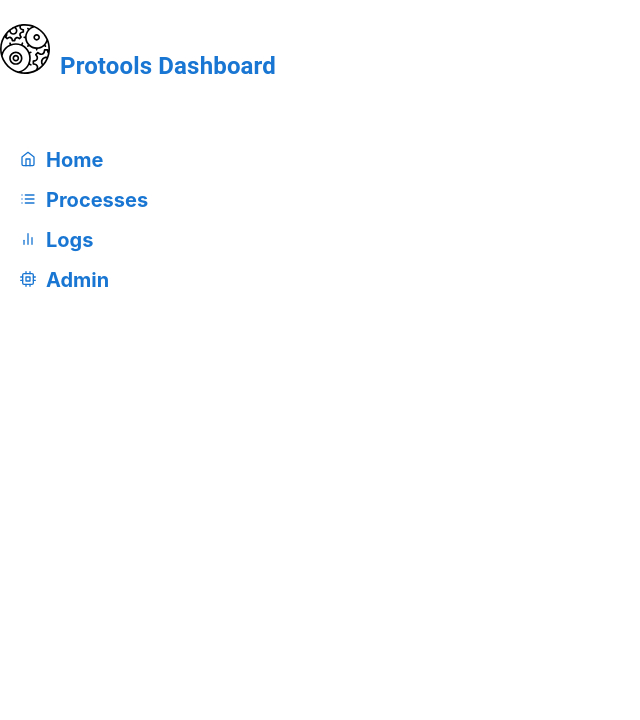
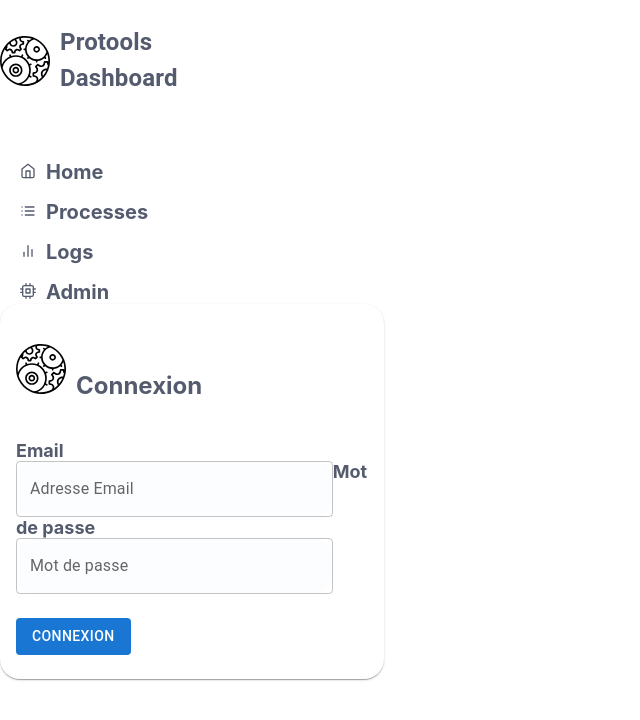
Before and after one commit to POCProtools/ProtoolsUI, a React (Create React App) app: page / in a window 1280 px wide. Shown: the top 720 px of the page, without its empty margins (0-640 px from the left). Built offline with nearby package versions, Linux system fonts and the light colour scheme.

Commit message:
add all connexion card element

```diff
--- a/src/App.js
+++ b/src/App.js
@@ -1,8 +1,15 @@
 import Home from "components/pages/home/component"
+import Login from "components/pages/login/component"
 import "./App.css"
+import { ThemeProvider } from "@mui/system"
+import theme from "theme"
 
 function App() {
-  return <Home />
+  return (
+    <ThemeProvider theme={theme}>
+      <Login />
+    </ThemeProvider>
+  )
 }
 
 export default App
--- a/src/components/pages/home/component.js
+++ b/src/components/pages/home/component.js
@@ -1,10 +1,23 @@
 import React from "react"
 import SideBar from "components/shared/sidepanel"
-
+import { Grid, Typography, Link, CardContent } from "@mui/material"
+import CustomCard from "components/shared/card"
 const Home = () => {
   return (
     <>
       <SideBar />
+      <CustomCard>
+        <CardContent>
+          <Typography gutterBottom variant="h5" component="h2">
+            CardContent example
+          </Typography>
+          <Typography variant="body2" color="textSecondary" component="p">
+            This Card's children are wrapped in a CardContent component, which
+            adds 16px of padding around the edges. The last CardContent in a
+            group of children will get 24px of padding on the bottom.
+          </Typography>
+        </CardContent>
+      </CustomCard>
     </>
   )
 }
--- /dev/null
+++ b/src/components/pages/login/component.js
@@ -0,0 +1,98 @@
+import React from "react"
+import SideBar from "components/shared/sidepanel"
+import { makeStyles } from "tss-react/mui"
+import {
+  Grid,
+  Typography,
+  Link,
+  CardContent,
+  TextField,
+  Button,
+} from "@mui/material"
+import CustomCard from "components/shared/card"
+import CustomTextField from "components/shared/textfield"
+import Logo from "components/shared/logo"
+import palette from "theme/colors"
+
+const useStyles = makeStyles()(theme => {
+  return {
+    card: {
+      display: "flex",
+      alignItems: "center",
+      justifyContent: "center",
+      width: "30%",
+    },
+    logo: {
+      padding: 20,
+      marginLeft: 20,
+    },
+    titleCard: {
+      display: "inline-block",
+      marginLeft: 10,
+      fontSize: 24,
+      fontWeight: "bold",
+      color: palette.primary.main,
+    },
+    TextField: {
+      height: "10%",
+      width: "90%",
+    },
+    inputTitle: {
+      alignItems: "left",
+      fontSize: 18,
+      fontWeight: "bold",
+      paddingBottom: 10,
+    },
+    boutonConnexion: {
+      backgroundColor: palette.secondary.main,
+      padding: "18px 36px",
+      justifyContent: "center",
+      fontSize: "18px",
+    },
+  }
+})
+const Login = () => {
+  const { classes } = useStyles()
+  return (
+    <>
+      <SideBar />
+      <CustomCard className={classes.card}>
+        <CardContent>
+          <Grid spacing={2} sx={{ marginTop: 3, marginBottom: 5 }}>
+            <Logo className={classes.logo} />
+            <span className={classes.titleCard}>Connexion</span>
+          </Grid>
+          <Grid
+            direction="column"
+            spacing={3}
+            sx={{ marginTop: 3, marginBottom: 3 }}
+            xs={4}
+          >
+            <span className={classes.inputTitle}>Email</span>
+            <CustomTextField
+              className={classes.TextField}
+              variant="outlined"
+              label="Adresse Email"
+            />
+            <span className={classes.inputTitle}>Mot de passe</span>
+            <CustomTextField
+              className={classes.TextField}
+              variant="outlined"
+              label="Mot de passe"
+              type="password"
+            />
+          </Grid>
+          <Button
+            variant="contained"
+            disableElevation
+            sx={classes.boutonConnexion}
+          >
+            Connexion
+          </Button>
+        </CardContent>
+      </CustomCard>
+    </>
+  )
+}
+
+export default Login
--- /dev/null
+++ b/src/components/shared/card.js
@@ -0,0 +1,15 @@
+import React from "react"
+import { makeStyles } from "tss-react/mui"
+import { Card, Typography, CardContent } from "@mui/material"
+import { alpha, styled } from "@mui/material/styles"
+import palette from "theme/colors"
+
+const CustomCard = styled(Card)(({ theme }) => ({
+  color: palette.primary.main,
+  borderRadius: 20,
+  boxShadow: 3,
+  position: "relative",
+  zIndex: 0,
+}))
+
+export default CustomCard
--- a/src/components/shared/sidepanel.js
+++ b/src/components/shared/sidepanel.js
@@ -1,22 +1,25 @@
 import React, { useState } from "react"
-import { Grid, Typography, Link } from "@mui/material"
+import { Grid, Typography, Link, CardContent, Button } from "@mui/material"
 import { makeStyles } from "tss-react/mui"
-import { alpha, styled } from "@mui/material/styles"
 import { FiHome, FiList, FiBarChart2, FiCpu } from "react-icons/fi"
 
 import Logo from "./logo"
+import { ThemeProvider } from "@mui/private-theming"
+import theme from "theme"
+import palette from "theme/colors"
 
 const useStyles = makeStyles()(theme => {
   return {
     logo: {
       padding: 20,
+      marginLeft: 20,
     },
     titleSidebar: {
       display: "inline-block",
       marginLeft: 10,
       fontSize: 24,
       fontWeight: "bold",
-      color: theme.palette.primary,
+      color: palette.primary.main,
     },
 
     textSidebar: {
@@ -24,10 +27,11 @@ const useStyles = makeStyles()(theme => {
       marginLeft: 10,
       fontSize: 20,
       fontWeight: "bold",
-      color: theme.palette.primary,
+      color: palette.primary.main,
     },
     icon: {
       marginLeft: 20,
+      color: palette.primary.main,
     },
   }
 })
@@ -36,14 +40,17 @@ const SideBar = () => {
   const { classes } = useStyles()
   //TODO : Gestion state page actuelle
   return (
-    <>
+    <ThemeProvider theme={theme}>
       <Typography color="primary" noWrap>
         <Grid spacing={2} sx={{ marginTop: 3, marginBottom: 5 }}>
           <Logo className={classes.logo} />
-          <span className={classes.titleSidebar}>Protools Dashboard</span>
+          <span className={classes.titleSidebar}>
+            Protools <br />
+            Dashboard
+          </span>
         </Grid>
       </Typography>
-      <Grid direction="column" spacing={3} sx={{ marginTop: 3 }}>
+      <Grid direction="column" spacing={3} sx={{ marginTop: 3 }} xs={4}>
         <Link to="/" className={classes.link}>
           <Grid sx={{ marginTop: 2 }}>
             <FiHome className={classes.icon} />
@@ -69,7 +76,7 @@ const SideBar = () => {
           </Grid>
         </Link>
       </Grid>
-    </>
+    </ThemeProvider>
   )
 }
 
--- /dev/null
+++ b/src/components/shared/textfield.js
@@ -0,0 +1,14 @@
+import React from "react"
+import { makeStyles } from "tss-react/mui"
+import { TextField } from "@mui/material"
+import { alpha, styled } from "@mui/material/styles"
+import palette from "theme/colors"
+
+const CustomTextField = styled(TextField)(({ theme }) => ({
+  color: palette.primary.main,
+  background: "#fcfdfe",
+  borderRadius: 20,
+  fontSize: 10,
+}))
+
+export default CustomTextField
--- a/src/theme/index.js
+++ b/src/theme/index.js
@@ -1,38 +1,27 @@
-import PropTypes from "prop-types" //Type check
-import { CssBaseline } from "@mui/material"
 import {
   ThemeProvider as MUIThemeProvider,
   createTheme,
   StyledEngineProvider,
-} from "@mui/private-theming"
+} from "@mui/material/styles"
 
 import palette from "./colors"
 import typo from "./typo"
-import componentOverrides from "./overrides"
-import { useMemo } from "react"
 
-ThemeProvider.propTypes = {
-  children: PropTypes.node,
-}
-
-export default function ThemeProvider({ children }) {
-  const themeOptions = useMemo(
-    () => ({
-      palette,
-      typo,
-    }),
-    []
-  )
-
-  const theme = createTheme(themeOptions)
-  theme.componentOverrides = componentOverrides(theme)
-
-  return (
-    <StyledEngineProvider injectFirst>
-      <MUIThemeProvider theme={theme}>
-        <CssBaseline />
-        {children}
-      </MUIThemeProvider>
-    </StyledEngineProvider>
-  )
-}
+const theme = createTheme({
+  //TODO : Fix this
+  palette: { palette },
+  typography: { typo },
+  overrides: {
+    MuiCard: {
+      styleOverrides: {
+        root: {
+          borderRadius: 20,
+          boxShadow: 2,
+          position: "relative",
+          zIndex: 0,
+        },
+      },
+    },
+  },
+})
+export default theme
--- a/src/theme/overrides/index.js
+++ /dev/null
@@ -1,5 +0,0 @@
-import Card from "./Card"
-
-export default function componentOverrides(theme) {
-  return Object.assign(Card(theme))
-}
--- a/src/theme/typo.js
+++ b/src/theme/typo.js
@@ -1,5 +1,5 @@
 import { alpha } from "@mui/material/styles"
-import palette from "./palette"
+import palette from "./colors"
 
 const FONT_PRIMARY = "Sora, sans-serif"
 
```
Also changed, not shown: src/theme/overrides/Card.js (deleted, +0 -14 lines).
